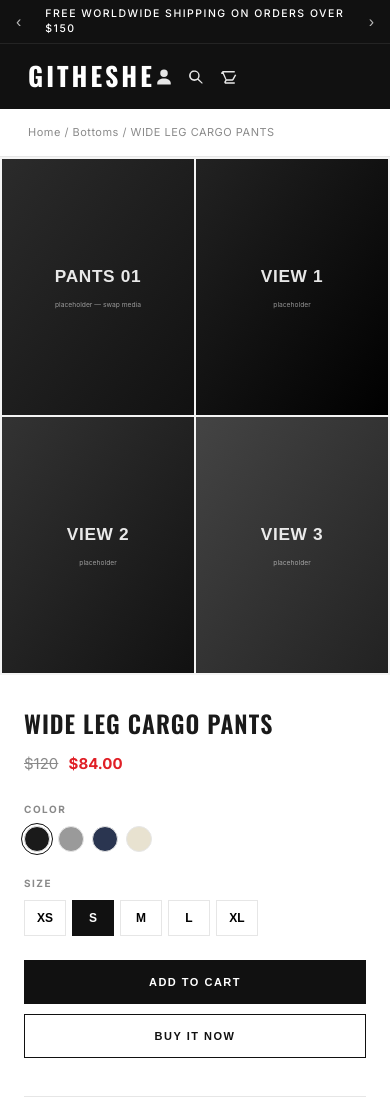
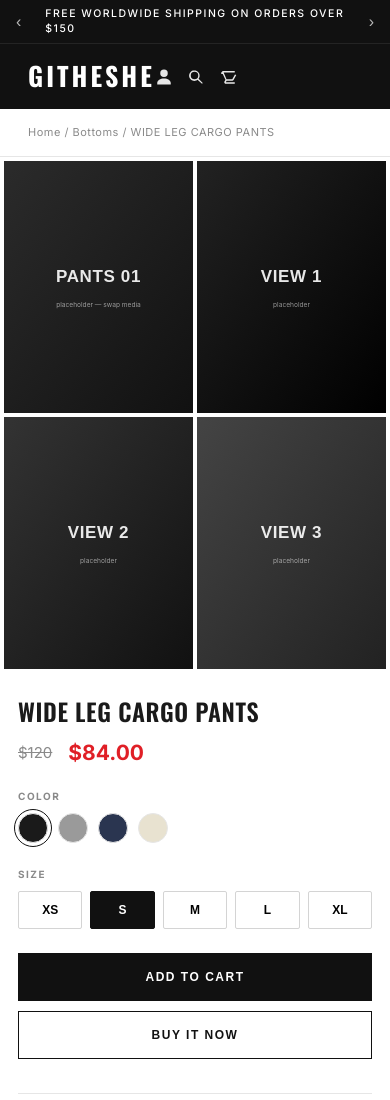
Before and after one commit to devexpertaug-stack/TheHyperStore, a plain HTML site: page product.html in a window 390 px wide. Shown: the top 1100 px of the page. Drawn offline with nearby package versions, Linux system fonts and the light colour scheme; no server answers.

Commit message:
Improve responsive product page layout

```diff
--- a/product.css
+++ b/product.css
@@ -1,118 +1,49 @@
-.breadcrumb {
-  padding: 16px 28px;
-  font-size: 11px;
-  color: var(--muted);
-  letter-spacing: .5px;
-  border-bottom: 1px solid var(--line);
+.breadcrumb { padding:16px 28px;font-size:11px;color:var(--muted);letter-spacing:.5px;border-bottom:1px solid var(--line); }
+.breadcrumb a:hover { color:var(--text); }
+.pdp { display:grid;grid-template-columns:minmax(0,1fr) minmax(360px,440px);gap:0;max-width:1600px;margin:0 auto; }
+.gallery { display:grid;grid-template-columns:repeat(2,minmax(0,1fr));gap:8px;background:#fff;padding:8px 8px 8px 16px;align-content:start; }
+.gallery .gimg { aspect-ratio:3/4;background:#f3f3f3;overflow:hidden;position:relative; }
+.gallery .gimg img { width:100%;height:100%;object-fit:cover;transition:transform .45s ease; }
+.gallery .gimg:hover img { transform:scale(1.025); }
+.gallery .gimg:first-child { grid-row:span 2; }
+.gallery .gimg.wide { grid-column:1/-1;aspect-ratio:16/9; }
+.details { position:sticky;top:76px;align-self:start;max-height:calc(100vh - 76px);overflow:auto;padding:34px clamp(22px,3.5vw,54px);scrollbar-width:thin; }
+.details h1 { font-family:'Oswald',sans-serif;font-size:clamp(22px,2vw,30px);letter-spacing:.6px;font-weight:600;margin-bottom:12px;line-height:1.2; }
+.p-price { display:flex;align-items:center;gap:10px;margin-bottom:28px;font-size:15px; }
+.p-price .price-new { font-size:22px; }
+.p-section { margin-bottom:24px; }
+.p-section label { display:block;font-size:10px;letter-spacing:1.5px;font-weight:700;margin-bottom:10px;color:var(--muted); }
+.swatches { display:flex;gap:10px; }
+.swatch { width:30px;height:30px;border-radius:50%;border:1px solid var(--line);cursor:pointer;outline-offset:3px; }
+.swatch.active { outline:1.5px solid var(--dark); }
+.sizes { display:flex;gap:7px;flex-wrap:wrap; }
+.size { min-width:46px;padding:11px 4px;border:1px solid #d4d4d4;border-radius:2px;background:#fff;cursor:pointer;font-size:12px;font-weight:600;transition:all .15s; }
+.size:hover { border-color:#111; }
+.size.active { background:#111;color:#fff;border-color:#111; }
+#stock-note { font-size:12px !important;margin:0 0 14px !important; }
+.add-cart,.buy-now { width:100%;padding:16px;font-size:12px;letter-spacing:1.5px;font-weight:800;cursor:pointer;margin-bottom:10px;border:1.5px solid #111;transition:background .2s,color .2s; }
+.add-cart { background:#111;color:#fff; }
+.buy-now { background:#fff;color:#111; }
+.add-cart:hover { background:#333; }
+.buy-now:hover { background:#111;color:#fff; }
+.add-cart:disabled,.buy-now:disabled { cursor:not-allowed; }
+.p-desc { margin-top:24px;padding-top:20px;border-top:1px solid var(--line);font-size:13px;line-height:1.75;color:#555; }
+.p-desc ul { margin:14px 0 0 18px; } .p-desc li { margin-bottom:6px; }
+.details .reviews-section { margin-top:26px; }
+.related { padding:50px 0 20px; } .related h2 { text-align:center;font-size:13px;letter-spacing:2px;font-weight:700;margin-bottom:24px; }
+@media(max-width:900px) {
+ .pdp { grid-template-columns:1fr; }
+ .gallery { padding:4px;gap:4px; }
+ .gallery .gimg:first-child { grid-row:auto; }
+ .details { position:static;max-height:none;overflow:visible;padding:24px 20px 36px; }
+ .details h1 { font-size:24px; }
+ .related { padding-top:35px; }
 }
-.breadcrumb a:hover { color: var(--text); }
-
-.pdp {
-  display: grid;
-  grid-template-columns: 1fr 420px;
-  gap: 0;
+@media(max-width:520px) {
+ .gallery { grid-template-columns:1fr 1fr; }
+ .details { padding:24px 18px 32px; }
+ .p-price { margin-bottom:22px; }
+ .p-price .price-new { font-size:21px; }
+ .sizes { gap:8px; }
+ .size { flex:1;min-width:40px; }
 }
-
-/* Gallery */
-.gallery {
-  display: grid;
-  grid-template-columns: 1fr 1fr;
-  gap: 2px;
-  background: var(--grid-bg);
-  padding: 2px;
-}
-.gallery .gimg {
-  aspect-ratio: 3 / 4;
-  background: #ececec;
-  overflow: hidden;
-}
-.gallery .gimg img { height: 100%; object-fit: cover; }
-.gallery .gimg.wide { grid-column: 1 / -1; aspect-ratio: 16 / 9; }
-
-/* Details (sticky) */
-.details {
-  position: sticky;
-  top: 60px;
-  align-self: start;
-  padding: 48px 44px;
-}
-.details h1 {
-  font-family: 'Oswald', sans-serif;
-  font-size: 24px;
-  letter-spacing: 1px;
-  font-weight: 600;
-  margin-bottom: 12px;
-}
-.p-price { margin-bottom: 28px; font-size: 15px; }
-.p-section { margin-bottom: 24px; }
-.p-section label {
-  display: block;
-  font-size: 10px;
-  letter-spacing: 1.5px;
-  font-weight: 700;
-  margin-bottom: 10px;
-  color: var(--muted);
-}
-.swatches { display: flex; gap: 8px; }
-.swatch {
-  width: 26px; height: 26px;
-  border-radius: 50%;
-  border: 1px solid var(--line);
-  cursor: pointer;
-  outline-offset: 2px;
-}
-.swatch.active { outline: 1.5px solid var(--dark); }
-.sizes { display: flex; gap: 6px; flex-wrap: wrap; }
-.size {
-  min-width: 42px;
-  padding: 10px 0;
-  border: 1px solid var(--line);
-  background: #fff;
-  cursor: pointer;
-  font-size: 12px;
-  font-weight: 600;
-  transition: all .15s;
-}
-.size:hover { border-color: var(--dark); }
-.size.active { background: var(--dark); color: #fff; border-color: var(--dark); }
-
-.add-cart, .buy-now {
-  width: 100%;
-  padding: 15px;
-  font-size: 11px;
-  letter-spacing: 1.5px;
-  font-weight: 700;
-  cursor: pointer;
-  margin-bottom: 10px;
-  border: 1.5px solid var(--dark);
-}
-.add-cart { background: var(--dark); color: #fff; }
-.buy-now { background: #fff; color: var(--dark); }
-.add-cart:hover { background: #000; }
-.buy-now:hover { background: var(--dark); color: #fff; }
-
-.p-desc {
-  margin-top: 28px;
-  padding-top: 24px;
-  border-top: 1px solid var(--line);
-  font-size: 12px;
-  line-height: 1.7;
-  color: #555;
-}
-.p-desc ul { margin: 14px 0 0 18px; }
-.p-desc li { margin-bottom: 6px; }
-
-/* Related */
-.related { padding: 56px 0 20px; }
-.related h2 {
-  text-align: center;
-  font-size: 13px;
-  letter-spacing: 2px;
-  font-weight: 700;
-  margin-bottom: 24px;
-}
-
-@media (max-width: 900px) {
-  .pdp { grid-template-columns: 1fr; }
-  .details { position: static; padding: 32px 24px; }
-}
```
